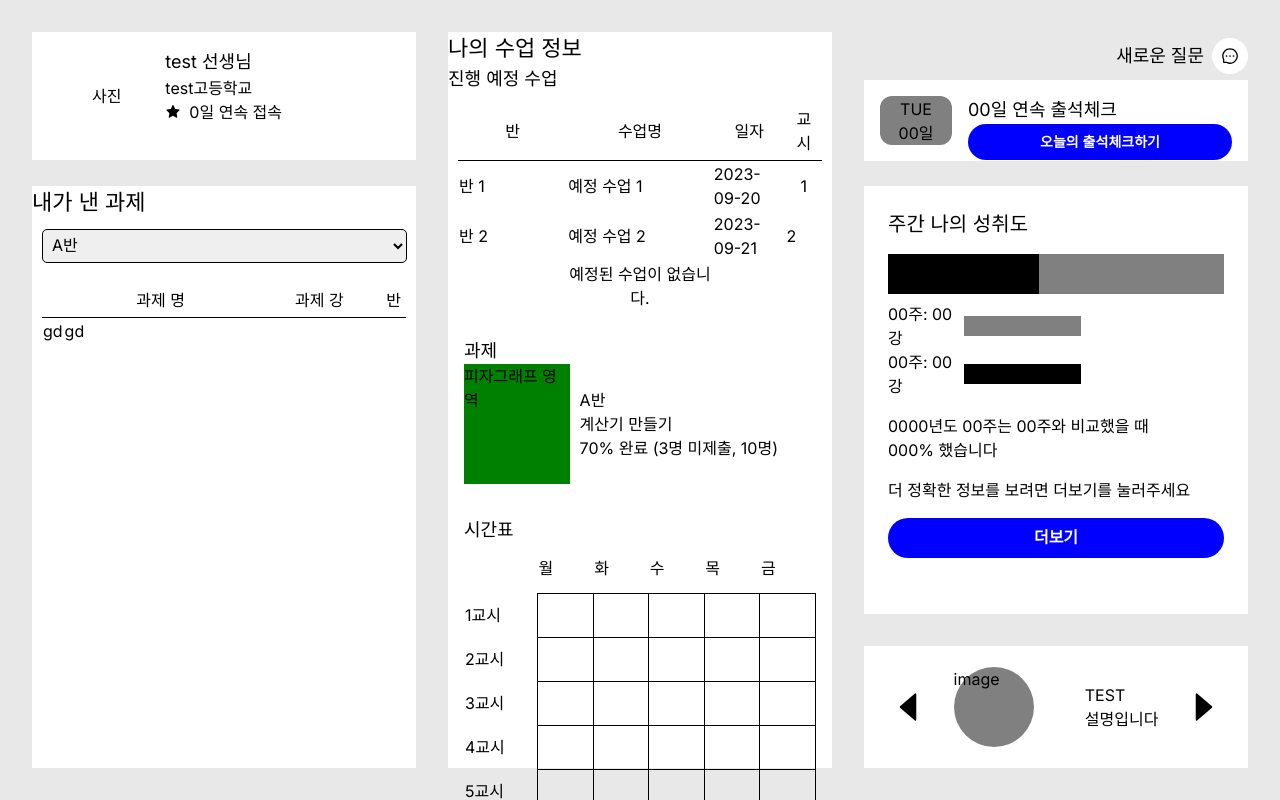
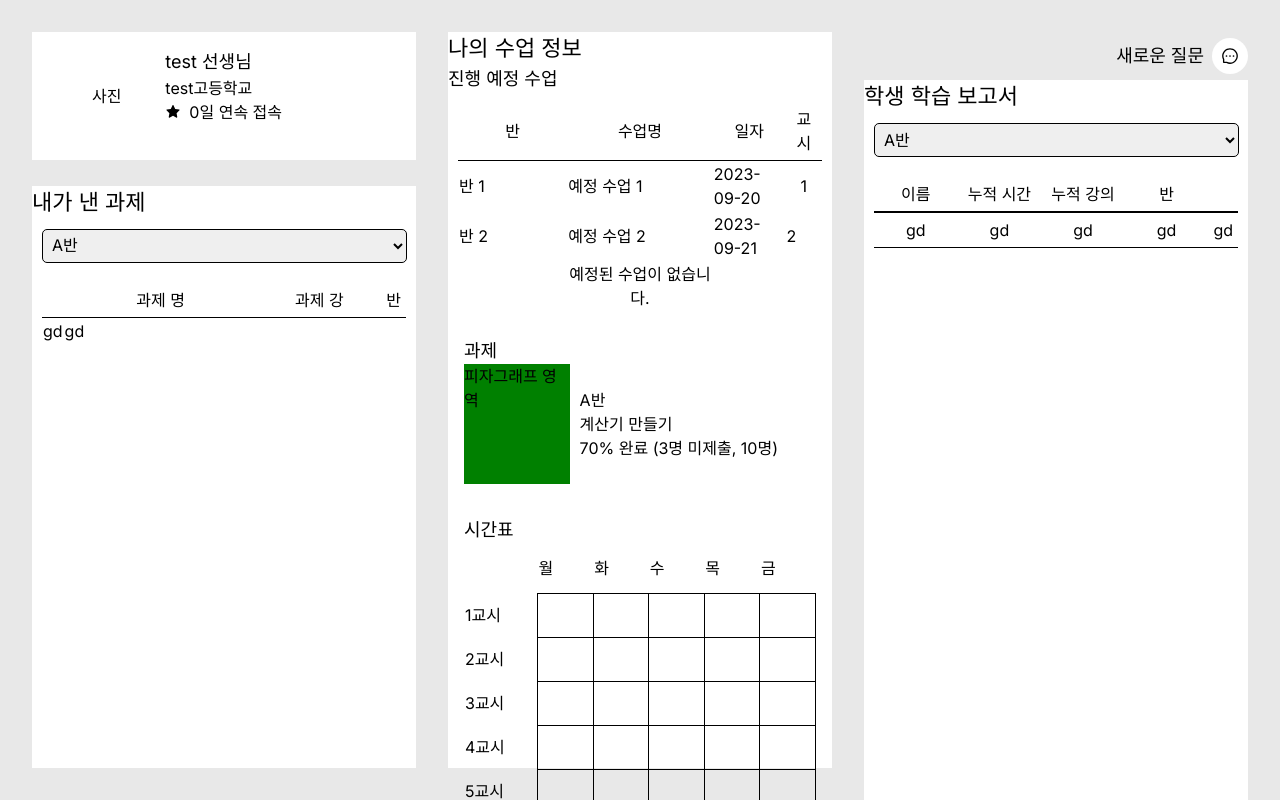
Before and after one commit to Geupjo-Hackathon/KoreanTiger-FE, a Next.js app: page /teacher in a window 1280 px wide. Shown: the top 800 px of the page. Built offline with nearby package versions, Linux system fonts and the light colour scheme.

Commit message:
teacher view 작업 완

```diff
--- a/src/app/teacher/page.js
+++ b/src/app/teacher/page.js
@@ -2,10 +2,8 @@
 import Profile from "@/components/common/profile/Profile";
 import MyClass from "@/components/teacher/main/MyClass";
 import Alert from "@/components/common/alert/Alert";
-import Attendance from "@/components/student/main/Attendance";
+import StudentReport from "@/components/teacher/main/StudentReport";
 import Assignment from "@/components/teacher/main/Assignment";
-import Progress from "@/components/student/main/Progress";
-import Test from "@/components/student/main/Test";
 
 export default function Home() {
   return (
@@ -16,19 +14,13 @@ export default function Home() {
       <div className="col-span-1 row-span-6 p-4">
         <MyClass />
       </div>
-      <div className="col-span-1 row-span-1 p-4">
+      <div className="col-span-1 p-4" style={{ height: "805px" }}>
         <Alert />
-        <Attendance />
+        <StudentReport />
       </div>
       <div className="col-span-1 row-span-6 p-4">
         <Assignment />
       </div>
-      <div className="col-span-1 row-span-3 p-4">
-        <Progress />
-      </div>
-      <div className="col-span-1 row-span-1 flex flex-row p-4">
-        <Test />
-      </div>
     </div>
   );
 }
--- /dev/null
+++ b/src/components/teacher/ReportList.js
@@ -0,0 +1,116 @@
+import React from "react";
+
+export default function ReportList() {
+  return (
+    <div>
+      <table style={{ margin: "10px" }}>
+        <thead>
+          <tr>
+            <td
+              style={{
+                width: "25%",
+                borderBottom: "2px solid black",
+                textAlign: "center",
+                padding: "5px",
+              }}
+            >
+              이름
+            </td>
+            <td
+              style={{
+                width: "25%",
+                borderBottom: "2px solid black",
+                textAlign: "center",
+                padding: "5px",
+              }}
+            >
+              누적 시간
+            </td>
+            <td
+              style={{
+                width: "25%",
+                borderBottom: "2px solid black",
+                textAlign: "center",
+                padding: "5px",
+              }}
+            >
+              누적 강의
+            </td>
+            <td
+              style={{
+                width: "25%",
+                borderBottom: "2px solid black",
+                textAlign: "center",
+                padding: "5px",
+              }}
+            >
+              반
+            </td>
+            <td
+              style={{
+                width: "20%",
+                borderBottom: "2px solid black",
+                textAlign: "center",
+                padding: "5px",
+              }}
+            ></td>
+          </tr>
+        </thead>
+        <tbody>
+          <tr>
+            <td
+              style={{
+                width: "20%",
+                borderBottom: "1px solid black",
+                textAlign: "center",
+                padding: "5px",
+              }}
+            >
+              gd
+            </td>
+            <td
+              style={{
+                width: "20%",
+                borderBottom: "1px solid black",
+                textAlign: "center",
+                padding: "5px",
+              }}
+            >
+              gd
+            </td>
+            <td
+              style={{
+                width: "20%",
+                borderBottom: "1px solid black",
+                textAlign: "center",
+                padding: "5px",
+              }}
+            >
+              gd
+            </td>
+            <td
+              style={{
+                width: "20%",
+                borderBottom: "1px solid black",
+                textAlign: "center",
+                padding: "5px",
+              }}
+            >
+              gd
+            </td>
+            <td
+              style={{
+                width: "20%",
+                borderBottom: "1px solid black",
+                textAlign: "center",
+                padding: "5px",
+              }}
+            >
+              gd
+            </td>
+          </tr>
+        </tbody>
+      </table>
+    </div>
+  );
+}
--- /dev/null
+++ b/src/components/teacher/main/StudentReport.js
@@ -0,0 +1,17 @@
+import React from "react";
+import ClassFilter from "../ClassFilter";
+import ReportList from "@/components/teacher/ReportList";
+
+export default function StudentReport() {
+  return (
+    <div className="w-full h-full" style={{ backgroundColor: "white" }}>
+      <div className="flex flex-row">
+        <div style={{ fontSize: "22px" }}>학생 학습 보고서</div>
+      </div>
+      <div>
+        <ClassFilter />
+        <ReportList />
+      </div>
+    </div>
+  );
+}
```
